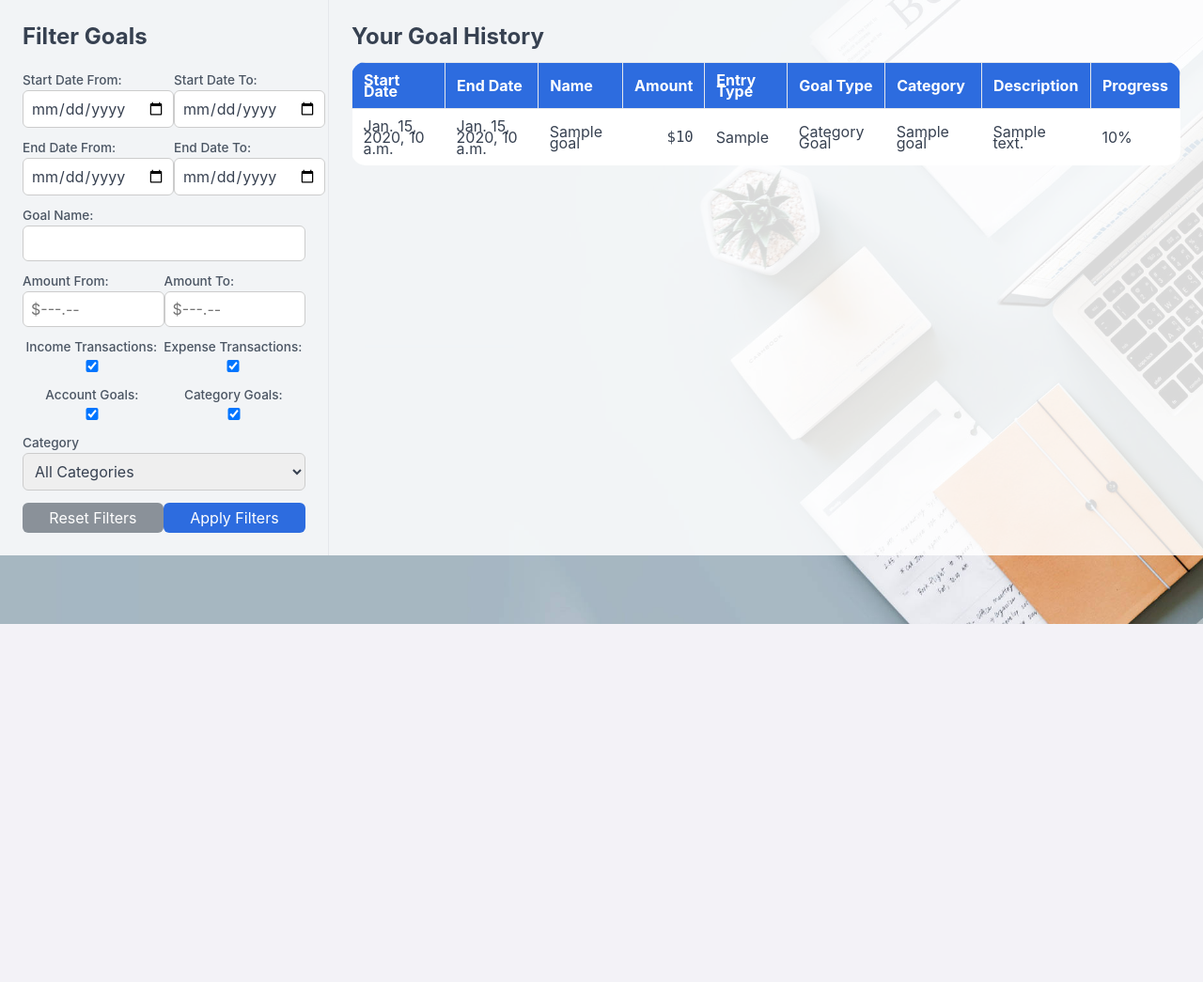
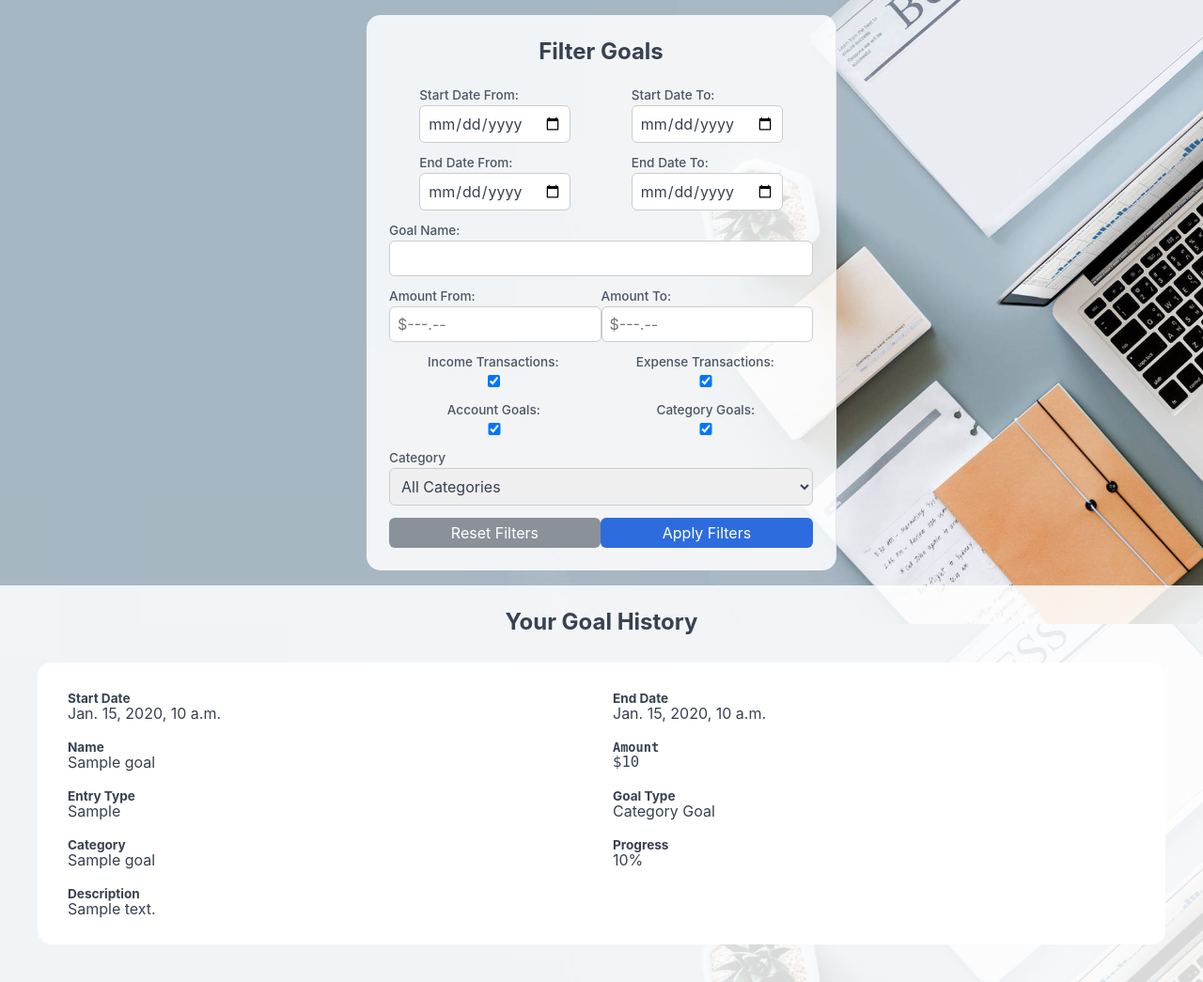
Before and after one commit to familycrest/personal-finance-tracker, a Django app: template apps/finances/templates/finances/goal_history.html in a window 1280 px wide. Shown: the part 136-1181 px from the top of the page at 94% size. Before the commit the page ends 800 px from the top, so only its background shows below. Run offline with Django 5.2, Linux system fonts and the light colour scheme; tables that the repository leaves empty hold one stand-in row (values such as "Sample post"); the template is opened without the code that fills it: values that come from a table or form of the project are taken from there, most other values are stand-ins (such as "Sample title", 1, 10 or a date in 2020).

Commit message:
Make the goals history page resize properly

```diff
--- a/apps/finances/static/finances/css/goal_history.css
+++ b/apps/finances/static/finances/css/goal_history.css
@@ -1,3 +1,55 @@
+aside.sidebar,
+.main-content {
+  padding: 1.5rem;
+
+  /* allow the user to scroll through view */
+  overflow-y: auto;
+  max-height: 100%;
+}
+
+aside.sidebar {
+  display: flex;
+  flex-direction: column;
+  gap: 1.5rem;
+  flex-grow: 0;
+  /* Keep the sidebar from growing to big or shrinking too small
+    and making the form look bad, setting min and max and not just
+    width so it can be overrided in @media */
+  min-width: 350px;
+  max-width: 350px;
+
+  /* Allow the sidebar to grow larger if the screen gets really big */
+  @media(min-width: 2000px) {
+    max-width: 500px;
+  }
+
+  background-color: var(--bg-normal);
+  border-right: 1px solid var(--bg-slight-gray);
+}
+
+.main-content {
+  flex: auto;
+  background-color: var(--bg-normal);
+}
+
+.goal-table-header {
+  display: flex;
+  justify-content: space-between;
+  flex-wrap: wrap;
+}
+
+
+table.normal {
+  width: 100%;
+  margin-top: 0.8em;
+  border-radius: 15px;
+  overflow: hidden;
+}
+
+table.normal tr td {
+  border: none;
+}
+
 /* Make each row of form items into a row */
 .form-row {
     display: flex;
@@ -13,14 +65,86 @@
     flex-wrap: nowrap;
 }
 
-/* Keep the sidebar from growing to big or shrinking too small
-and making the form look bad */
-aside.sidebar {
-    min-width: 350px;
-    max-width: 350px;
+
+@media (max-width: 80em) {
+  div.goals_dashboard {
+    flex-direction: column;
+
+    & > * {
+      width: 100%;
+    }
+  }
+
+    .goal-table-header {
+        justify-content: center;
+        text-align: center;
+    }
+
+    .sidebar > h2 {
+        text-align: center;
+    }
+
+  table.normal thead {
+    display: none;
+  }
+
+  table.normal tbody tr {
+    display: grid;
+    grid-template-columns: 1fr 1fr;
+    grid-template-areas:
+    "start_date end_date"
+    "name amount"
+    "entry_type goal_type"
+    "category progress"
+    "description description";
+    gap: 0.5rem;
+    padding: 1.5rem;
+    margin: 1rem;
+    border-radius: 15px;
+  }
+
+  table.normal tbody tr td {
+    padding: 0.5rem;
+    text-align: left !important;
+    display: flex;
+    flex-direction: column;
+    gap: 0.25rem;
+  }
+
+  table.normal tbody tr td::before {
+    content: attr(data-label);
+    font-weight: bold;
+    font-size: 0.85rem;
+  }
+
+  td[data-label="Start Date"] { grid-area: start_date; }
+  td[data-label="End Date"] { grid-area: end_date; }
+  td[data-label="Name"] { grid-area: name; }
+  td[data-label="Amount"] { grid-area: amount;}
+  td[data-label="Entry Type"] { grid-area: entry_type; }
+  td[data-label="Goal Type"] { grid-area: goal_type; }
+  td[data-label="Category"] { grid-area: category; }
+  td[data-label="Progress"] { grid-area: progress; }
+  td[data-label="Description"] { grid-area: description; }
+
+  aside.sidebar {
+    margin: 1rem auto 1rem auto;    /* centers it horizontally */
+    max-width: 500px;
+    border-radius: 15px;
+    overflow: hidden;
+  }
 }
 
-/* Allow the sidebar to grow larger if the screen gets really big */
-@media(min-width: 2000px) {
-    aside.sidebar {max-width: 580px;}
+/* Disable hover for devices that don't support it */
+@media(hover: hover) {
+  /* Any table row not selected but being hovered over is this lighter blue */
+  table.normal tr:not(.selected):hover {
+    background-color: color-mix(in srgb, var(--bg-blue) 60%, transparent);
+    transform: translateY(-2px);
+
+    & td {
+      color: var(--fg-dark);
+    }
+  }
+
 }
--- a/apps/finances/templates/finances/goal_history.html
+++ b/apps/finances/templates/finances/goal_history.html
@@ -6,11 +6,10 @@
     Goal History
 {% endblock title %}
 {% block extra_head %}
-    <link rel="stylesheet" href="{% static 'finances/css/transactions.css' %}">
     <link rel="stylesheet" href="{% static 'finances/css/goal_history.css' %}">
 {% endblock extra_head %}
 {% block content %}
-    <div class="transactions_dashboard h-flex">
+    <div class="goals_dashboard h-flex">
         <!-- Sidebar: Goal Filter -->
         <aside class="sidebar">
             <!-- FILTER GOALS -->
@@ -99,7 +98,7 @@
         </aside>
         <!-- GOAL TABLE -->
         <main class="main-content">
-            <div class="transaction-table-header">
+            <div class="goal-table-header">
                 <h2>Your Goal History</h2>
             </div>
             {% if goals_output %}
@@ -120,27 +119,27 @@
                     <tbody>
                         {% for goal in goals_output %}
                             <tr>
-                                <td>{{ goal.start_date }}</td>
-                                <td>{{ goal.end_date }}</td>
-                                <td>{{ goal.name }}</td>
-                                <td class="currency">${{ goal.amount|intcomma }}</td>
-                                <td>{{ goal.entry_type|title }}</td>
-                                <td>
+                                <td data-label="Start Date">{{ goal.start_date }}</td>
+                                <td data-label="End Date">{{ goal.end_date }}</td>
+                                <td data-label="Name">{{ goal.name }}</td>
+                                <td class="currency" data-label="Amount">${{ goal.amount|intcomma }}</td>
+                                <td data-label="Entry Type">{{ goal.entry_type|title }}</td>
+                                <td data-label="Goal Type">
                                     {% if goal.category_name %}
                                         Category Goal
                                     {% else %}
                                         Account Goal
                                     {% endif %}
                                 </td>
-                                <td>
+                                <td data-label="Category">
                                     {% if goal.category_name %}
                                         {{ goal.category_name }}
                                     {% else %}
                                         None
                                     {% endif %}
                                 </td>
-                                <td>{{ goal.description }}</td>
-                                <td>{{ goal.progress }}%</td>
+                                <td data-label="Description">{{ goal.description }}</td>
+                                <td data-label="Progress">{{ goal.progress }}%</td>
                             </tr>
                         {% endfor %}
                     </tbody>
```
